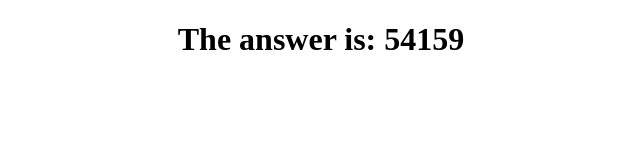
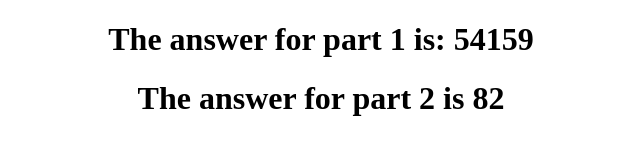
Before and after one commit to nagrampai/aoc2023, a plain HTML site: page day-1/index.html in a window 1280 px wide. Shown: the whole page, without its empty margins (319-959 px from the left). Drawn offline with Linux system fonts and the light colour scheme.

Commit message:
change in day

```diff
--- a/day-1/calibration.js
+++ b/day-1/calibration.js
@@ -1,4 +1,4 @@
-export const calibrationString = `eightqrssm9httwogqshfxninepnfrppfzhsc
+export const calibrationStrings = `eightqrssm9httwogqshfxninepnfrppfzhsc
 one111jxlmc7tvklrmhdpsix
 bptwone4sixzzppg
 ninezfzseveneight5kjrjvtfjqt5nineone
--- a/day-1/index.html
+++ b/day-1/index.html
@@ -5,13 +5,16 @@
     <meta name="viewport" content="width=device-width, initial-scale=1.0">
     <title>Advent of code - Day 1</title>
     <script type="module" src="./solution-1.js"></script>
+    <script type="module" src="./solution-2.js"></script>
     <style>
-        #result {
+        #result-1, #result-2 {
             text-align: center;
         }
     </style>
 </head>
 <body>
-    <h1 id="result"></h1>
+    <h1 id="result-1"></h1>
+    <h1 id="result-2"></h1>
+
 </body>
 </html>
--- a/day-1/solution-1.js
+++ b/day-1/solution-1.js
@@ -1,12 +1,12 @@
-import { calibrationString } from "./calibration.js";
+import { calibrationStrings } from "./calibration.js";
 
 // convert callibration string to array of strings
-const calibrationArray = calibrationString.split("\n");
+const calibrationArray = calibrationStrings.split("\n");
 
-function getFirstAndLastNumberWithinString ( string ) {
+function getFirstAndLastNumberWithinString ( calibrationString ) {
     const numbersInString = [];
 
-    for ( const char of string ) {
+    for ( const char of calibrationString ) {
         if ( !Number.isNaN( parseInt( char ) ) ) {
             numbersInString.push( parseInt( char ) );
         }
@@ -25,5 +25,5 @@ const calibrationArrayNumbers = calibrationArray.map ( getFirstAndLastNumberWith
 
 const answer =  calibrationArrayNumbers.reduce ( ( a, b ) => a + b, 0 );
 
-const answerElement = document.getElementById ( "result" );
-answerElement.innerHTML = `The answer is: ${ answer }`;
+const answerElement = document.getElementById ( "result-1" );
+answerElement.innerHTML = `The answer for part 1 is: ${ answer }`;
--- /dev/null
+++ b/day-1/solution-2.js
@@ -0,0 +1,69 @@
+import { calibrationStrings } from "./calibration.js";
+
+//const calibrationArray = calibrationStrings.split("\n");
+const calibrationArray = ['eightqrssm9httwogqshfxninepnfrppfzhsc'];
+
+function getFirstAndLastNumberWithinString ( calibrationString ) {
+    const numbersWordsMap = new Map(
+        [
+            [ 'zero', 0 ],
+            [ 'one', 1 ],
+            [ 'two', 2 ],
+            [ 'three', 3 ],
+            [ 'four', 4 ],
+            [ 'five', 5 ],
+            [ 'six', 6 ],
+            [ 'seven', 7 ],
+            [ 'eight', 8 ],
+            [ 'nine', 9 ]
+         ]
+    );
+
+    function startsWithNumberWord ( string ) {
+        for ( const key of numKeys ) {
+            if ( string.startsWith( key ) ) {
+                return key;
+            }
+        }
+        return false;
+    }
+
+    const numKeys = Array.from(numbersWordsMap.keys());
+
+    const numbersInString =[];
+
+    for ( const char of calibrationString ) {
+        if ( ! Number.isNaN( parseInt( char ) ) ) {
+            numbersInString.push( parseInt( char ) );
+            calibrationString = calibrationString.replace( char, '' );
+        } else if ( startsWithNumberWord( calibrationString ) ) {
+            const key = startsWithNumberWord( calibrationString );
+            numbersInString.push( numbersWordsMap.get( key ) );
+            console.log( numbersInString );
+            console.log( key );
+            calibrationString = calibrationString.replace( key, '' );
+        } else {
+            console.log( char );
+            calibrationString = calibrationString.replace( char, '' );
+        }
+        console.log( calibrationString );
+    }
+
+    if ( numbersInString.length === 0 ) {
+        return 0;
+    } else if ( numbersInString.length === 1 ) {
+        return numbersInString[0] * 11;
+    } else {
+        return ( numbersInString[0] * 10 ) + numbersInString[ numbersInString.length - 1 ];
+    }
+}
+
+const calibrationArrayNumbers = calibrationArray.map ( getFirstAndLastNumberWithinString );
+console.log ( calibrationArrayNumbers );
+
+
+const answer = calibrationArrayNumbers.reduce( ( a, b )=> a + b, 0);
+
+const answerDiv = document.getElementById( 'result-2' );
+
+answerDiv.innerHTML = `The answer for part 2 is ${answer}`;
```
